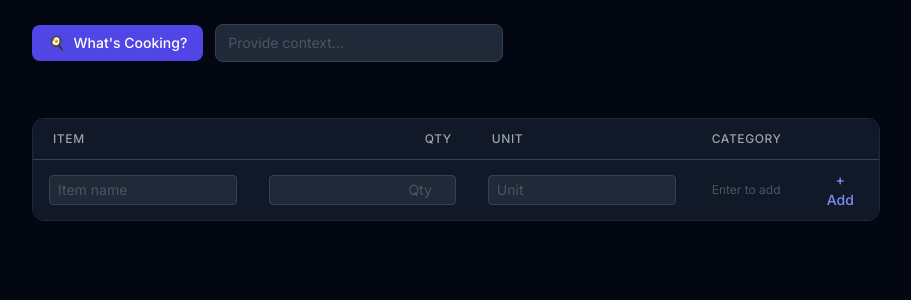
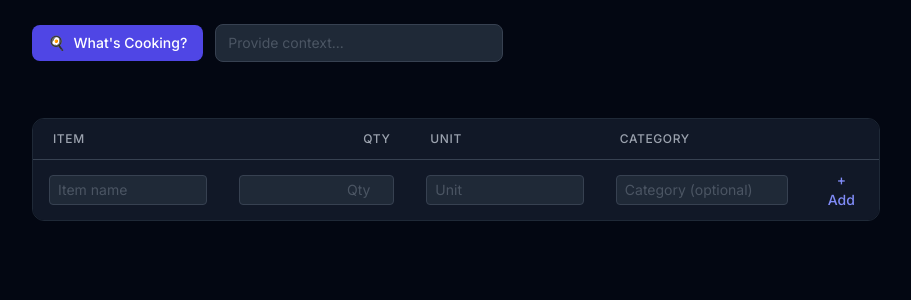
Before and after one commit to ragstoriches919/meal_planner, a FastAPI app: page / in a window 1280 px wide. Shown: the part 79-379 px from the top of the page, without its empty margins (184-1095 px from the left). Run offline with FastAPI, Linux system fonts and the light colour scheme; data that the repository does not hold is empty; some libraries are stand-ins or nearby versions.

Commit message:
Fix add-row, add sort-by-category, and optional category on insert

```diff
--- a/routers/inventory.py
+++ b/routers/inventory.py
@@ -16,6 +16,7 @@ class AddItemRequest(BaseModel):
     item_name: str
     quantity: float
     unit: str = ""
+    category: str = ""
 
 
 class SubtractRequest(BaseModel):
@@ -75,13 +76,13 @@ def list_inventory(inventory: Optional[str] = Query(default=None)):
 
 @router.post("", status_code=201)
 def add_item(body: AddItemRequest, inventory: Optional[str] = Query(default=None)):
-    return inv_db.add_item(body.item_name, body.quantity, body.unit, _resolve_inventory_id(inventory))
+    return inv_db.add_item(body.item_name, body.quantity, body.unit, _resolve_inventory_id(inventory), body.category)
 
 
 @router.post("/bulk", status_code=201)
 def bulk_add_items(body: BulkAddRequest, inventory: Optional[str] = Query(default=None)):
     inv_id = _resolve_inventory_id(inventory)
-    return [inv_db.add_item(item.item_name, item.quantity, item.unit, inv_id) for item in body.items]
+    return [inv_db.add_item(item.item_name, item.quantity, item.unit, inv_id, item.category) for item in body.items]
 
 
 @router.post("/from-dict", status_code=201)
--- a/templates/inventory.html
+++ b/templates/inventory.html
@@ -338,13 +338,15 @@
 
     // ── Sort & filter ──────────────────────────────────────────────────────────
 
-    let sortAsc = null; // null = unsorted, true = A→Z, false = Z→A
+    let sortAsc = null;    // null = unsorted, true = A→Z, false = Z→A
+    let sortCatAsc = null;
 
     function sortByName() {
       const tbody = document.getElementById('inventoryBody');
       const addRow = document.getElementById('addRow');
       const rows = Array.from(tbody.querySelectorAll('tr[data-id]'));
       sortAsc = sortAsc === true ? false : true;
+      sortCatAsc = null;
       rows.sort((a, b) => {
         const aName = a.querySelector('[data-field="item_name"] .cell-val').textContent.trim().toLowerCase();
         const bName = b.querySelector('[data-field="item_name"] .cell-val').textContent.trim().toLowerCase();
@@ -352,6 +354,23 @@
       });
       rows.forEach(r => tbody.insertBefore(r, addRow));
       document.getElementById('sortIcon').textContent = sortAsc ? ' ↑' : ' ↓';
+      document.getElementById('sortCatIcon').textContent = '';
+    }
+
+    function sortByCategory() {
+      const tbody = document.getElementById('inventoryBody');
+      const addRow = document.getElementById('addRow');
+      const rows = Array.from(tbody.querySelectorAll('tr[data-id]'));
+      sortCatAsc = sortCatAsc === true ? false : true;
+      sortAsc = null;
+      rows.sort((a, b) => {
+        const aCat = (a.dataset.category || '').toLowerCase();
+        const bCat = (b.dataset.category || '').toLowerCase();
+        return sortCatAsc ? aCat.localeCompare(bCat) : bCat.localeCompare(aCat);
+      });
+      rows.forEach(r => tbody.insertBefore(r, addRow));
+      document.getElementById('sortCatIcon').textContent = sortCatAsc ? ' ↑' : ' ↓';
+      document.getElementById('sortIcon').textContent = '';
     }
 
     let activeCategory = '';
@@ -393,31 +412,43 @@
     }
 
     async function submitAdd() {
-      const nameInput = document.getElementById('addName');
-      const qtyInput  = document.getElementById('addQty');
-      const unitInput = document.getElementById('addUnit');
+      const nameInput     = document.getElementById('addName');
+      const qtyInput      = document.getElementById('addQty');
+      const unitInput     = document.getElementById('addUnit');
+      const categoryInput = document.getElementById('addCategory');
 
       const item_name = nameInput.value.trim();
       const quantity  = parseFloat(qtyInput.value);
       const unit      = unitInput.value.trim();
+      const category  = categoryInput.value.trim();
 
       if (!item_name || isNaN(quantity) || quantity <= 0) return;
 
-      const res = await fetch('/inventory', {
+      const switcher = document.getElementById('inventorySwitcher');
+      const invName  = switcher.options[switcher.selectedIndex].text.trim();
+
+      const res = await fetch(`/inventory?inventory=${encodeURIComponent(invName)}`, {
         method: 'POST',
         headers: { 'Content-Type': 'application/json' },
-        body: JSON.stringify({ item_name, quantity, unit }),
+        body: JSON.stringify({ item_name, quantity, unit, category }),
       });
 
       if (res.ok) {
         const item = await res.json();
         const addRow = document.getElementById('addRow');
         addRow.closest('tbody').insertBefore(makeRow(item), addRow);
-        nameInput.value = '';
-        qtyInput.value  = '';
-        unitInput.value = '';
+        nameInput.value     = '';
+        qtyInput.value      = '';
+        unitInput.value     = '';
+        categoryInput.value = '';
         nameInput.focus();
         updateCount();
+        filterByCategory('');
+        buildCategoryFilters();
+      } else {
+        console.error('Failed to add item:', res.status, await res.text());
+        nameInput.classList.add('border-red-500');
+        setTimeout(() => nameInput.classList.remove('border-red-500'), 1500);
       }
     }
 
@@ -429,6 +460,9 @@
         if (e.key === 'Enter') submitAdd();
       });
       document.getElementById('addUnit').addEventListener('keydown', e => {
+        if (e.key === 'Enter') submitAdd();
+      });
+      document.getElementById('addCategory').addEventListener('keydown', e => {
         if (e.key === 'Enter') submitAdd();
       });
       buildCategoryFilters();
@@ -475,7 +509,7 @@
             </th>
             <th class="text-right px-5 py-3 font-medium">Qty</th>
             <th class="text-left px-5 py-3 font-medium">Unit</th>
-            <th class="text-left px-5 py-3 font-medium">Category</th>
+            <th class="text-left px-5 py-3 font-medium cursor-pointer select-none hover:text-white transition-colors" onclick="sortByCategory()">Category<span id="sortCatIcon"></span></th>
             <th class="px-5 py-3"></th>
           </tr>
         </thead>
@@ -514,7 +548,10 @@
               <input id="addUnit" type="text" placeholder="Unit"
                 class="bg-gray-800 text-white rounded px-2 py-1 w-full text-sm placeholder-gray-600 border border-gray-700 focus:border-indigo-500 outline-none">
             </td>
-            <td class="px-5 py-2.5 text-gray-600 text-xs" colspan="1">Enter to add</td>
+            <td class="px-4 py-2.5">
+              <input id="addCategory" type="text" placeholder="Category (optional)"
+                class="bg-gray-800 text-white rounded px-2 py-1 w-full text-sm placeholder-gray-600 border border-gray-700 focus:border-indigo-500 outline-none">
+            </td>
             <td class="px-5 py-2.5 text-right">
               <button onclick="submitAdd()" class="text-indigo-400 hover:text-indigo-300 text-sm font-medium">+ Add</button>
             </td>
```
Also changed, not shown: db/init_db.py (+22 -0 lines), db/inventory.py (+6 -5 lines), README.md.
